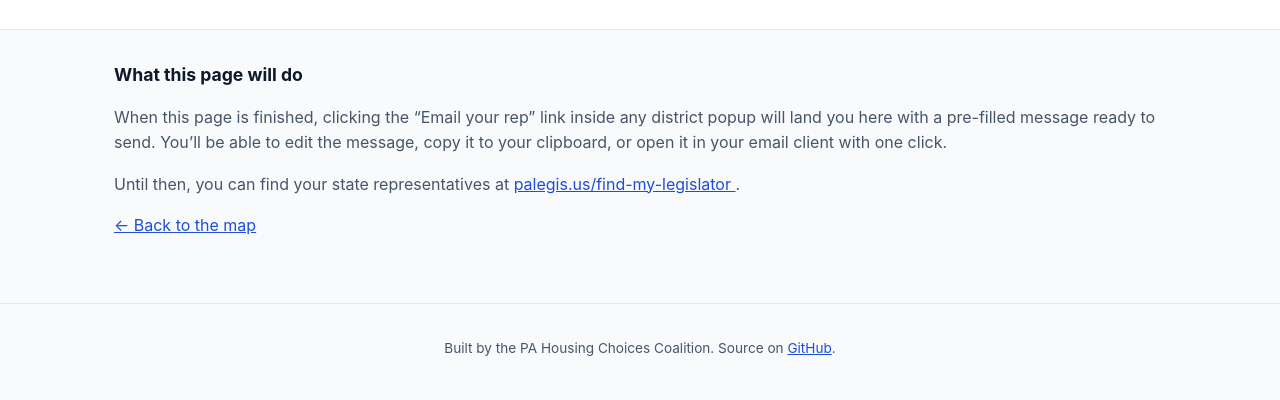
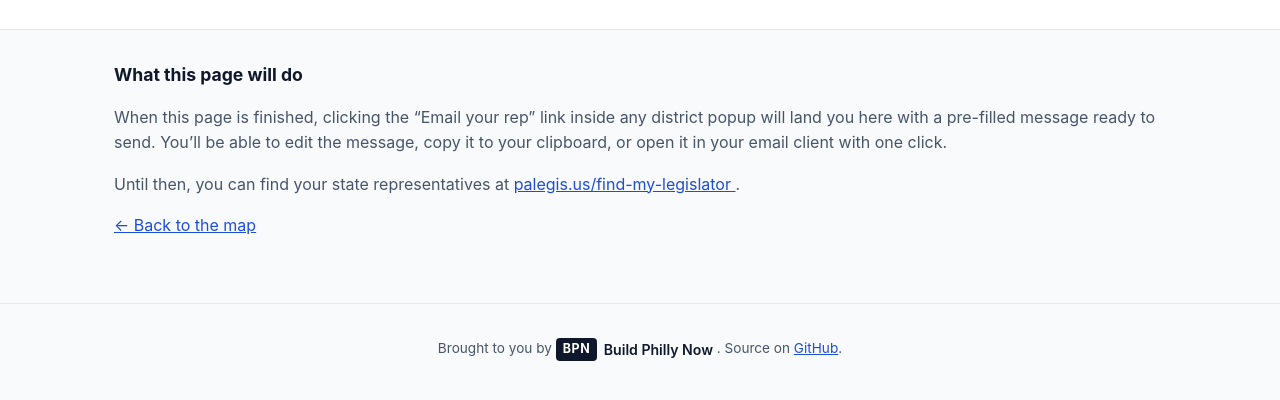
Before and after one commit to jongeeting/pa-housing-votes, an Astro site: page /take-action in a window 1280 px wide. Shown: the part 222-622 px from the top of the page. Built offline with nearby package versions, Linux system fonts and the light colour scheme; Astro itself is replaced by a stand-in of ours.

Commit message:
Spell out single-family-only zones, toggleable outlines in explore, BPN footer
Three small product fixes:

- SFH (jargon) replaced with "single-family-only zones" everywhere
  it's user-facing: HB 2045 + HB 2185 shortTitles, the Missing
  Middle topic label, and the BillTopic union comment. Reads
  plainly to non-policy audiences while still pointing at the
  specific zoning constraint these bills are responding to.

- Explore mode (no bill selected) no longer forces House district
  outlines on. They follow the "House district lines" toggle in the
  layer panel, defaulting OFF — so the map opens as a clean canvas
  and the user adds layers deliberately. Bill mode still always
  shows the active chamber's outlines (they carry the party-stroke
  colors, which are part of the choropleth's meaning).

- Footer: "Built by the PA Housing Choices Coalition" out, BPN
  attribution in. Coalition has not formally agreed to host yet,
  so a credit there before that conversation would be awkward.
  Used a text-based mark for now (dark pill "BPN" + "Build Philly
  Now" wordmark) linking to buildphillynow.substack.com — easy to
  swap for an actual logo file once we have one.

```diff
--- a/src/data/bills/all-bills.ts
+++ b/src/data/bills/all-bills.ts
@@ -81,7 +81,7 @@ export const HB2045: Bill = {
   session: "2023-2024",
   chamber: "House",
   kind: "bill",
-  shortTitle: "Duplex/Triplex/Quadplex in SFH Areas",
+  shortTitle: "Duplex/Triplex/Quadplex in Single-Family-Only Zones",
   description:
     "Would have required municipalities to allow duplexes, triplexes, and quadplexes on lots currently zoned for single-family homes only — letting neighborhoods add modest density without large apartment buildings. Rep. Sappey (D-158) was the one Democratic defector. Reintroduced this session as HB 2185.",
   topics: ["missing_middle"],
@@ -286,7 +286,7 @@ export const HB2185: Bill = {
   session: "2025-2026",
   chamber: "House",
   kind: "bill",
-  shortTitle: "Duplex/Triplex/Fourplex in SFH Areas",
+  shortTitle: "Duplex/Triplex/Fourplex in Single-Family-Only Zones",
   description:
     "Requires municipalities to allow duplexes, triplexes, and quadplexes on lots currently zoned for single-family homes only — letting neighborhoods add modest density without large apartment buildings. Successor to HB 2045 from the 2023–2024 session.",
   topics: ["missing_middle"],
--- a/src/layouts/Layout.astro
+++ b/src/layouts/Layout.astro
@@ -39,7 +39,14 @@ const {
     <slot />
     <footer class="page-footer">
       <p>
-        Built by the PA Housing Choices Coalition. Source on
+        Brought to you by
+        {" "}
+        <a class="footer-bpn" href="https://buildphillynow.substack.com" target="_blank" rel="noopener">
+          <span class="footer-bpn__mark" aria-hidden="true">BPN</span>
+          <span class="footer-bpn__wordmark">Build Philly Now</span>
+        </a>
+        . Source on
+        {" "}
         <a href="https://github.com/jongeeting/pa-housing-votes">GitHub</a>.
       </p>
     </footer>
--- a/src/lib/billGroups.ts
+++ b/src/lib/billGroups.ts
@@ -2,7 +2,7 @@ import type { Bill, BillTopic } from "./types";
 
 export const TOPIC_LABEL: Record<BillTopic, string> = {
   adu: "Accessory Dwellings",
-  missing_middle: "Missing Middle (multi-unit in SFH zones)",
+  missing_middle: "Missing Middle (small apartments in single-family-only zones)",
   commercial_conversion: "Office / Commercial Conversion",
   tod: "Transit-Oriented Development",
   parking: "Parking Reform",
--- a/src/lib/types.ts
+++ b/src/lib/types.ts
@@ -54,7 +54,7 @@ export type BillStatus =
 /** Policy area — a bill may have multiple. */
 export type BillTopic =
   | "adu" // Accessory dwelling units
-  | "missing_middle" // Duplex/triplex/fourplex in SFH areas
+  | "missing_middle" // Duplex/triplex/fourplex in single-family-only zones
   | "occupancy" // Unrelated-person occupancy caps (Golden Girls)
   | "parking" // Parking-minimum preemption
   | "tod" // Transit-oriented development
--- a/src/styles/global.css
+++ b/src/styles/global.css
@@ -179,6 +179,32 @@ code {
   text-align: center;
   font-size: 0.85rem;
   color: var(--fg-muted);
+}
+/* Inline BPN placeholder mark — text-based for now; drop a logo SVG
+ * into public/ and swap once we have one. */
+.footer-bpn {
+  display: inline-flex;
+  align-items: center;
+  gap: 0.4rem;
+  color: var(--fg);
+  text-decoration: none;
+  font-weight: 600;
+}
+.footer-bpn:hover {
+  color: var(--accent, #2563eb);
+}
+.footer-bpn__mark {
+  display: inline-block;
+  background: #0f172a;
+  color: #fff;
+  font-weight: 700;
+  letter-spacing: 0.05em;
+  padding: 2px 7px 3px;
+  border-radius: 4px;
+  font-size: 0.78rem;
+}
+.footer-bpn__wordmark {
+  font-size: 0.88rem;
 }
 
 /* Vote map ---------------------------------------------------------------- */
```
Also changed, not shown: src/components/VoteMap.tsx (+21 -4 lines).
